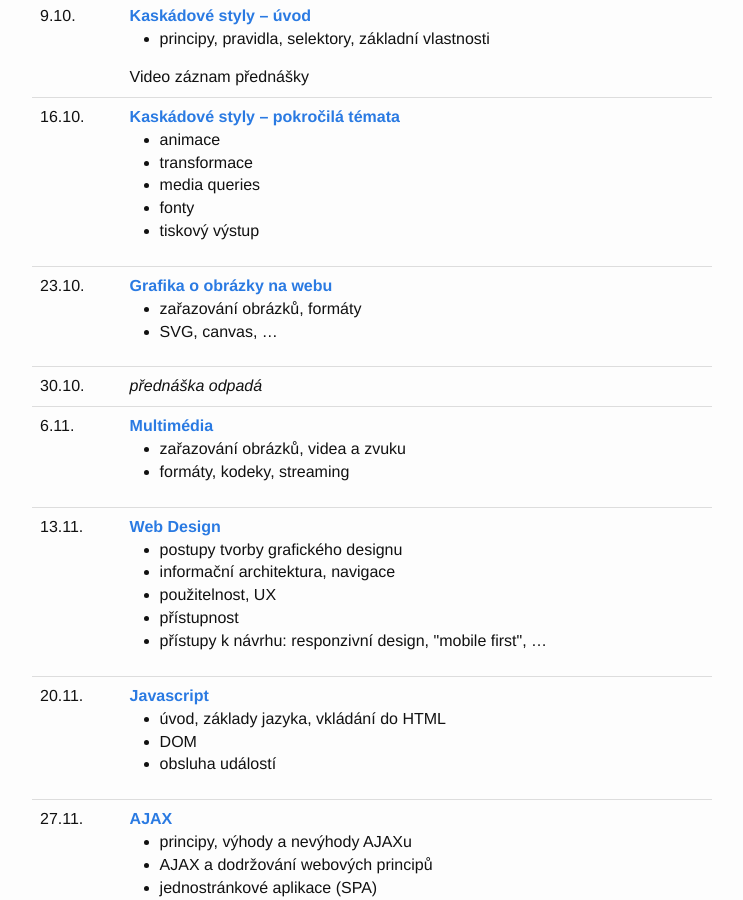
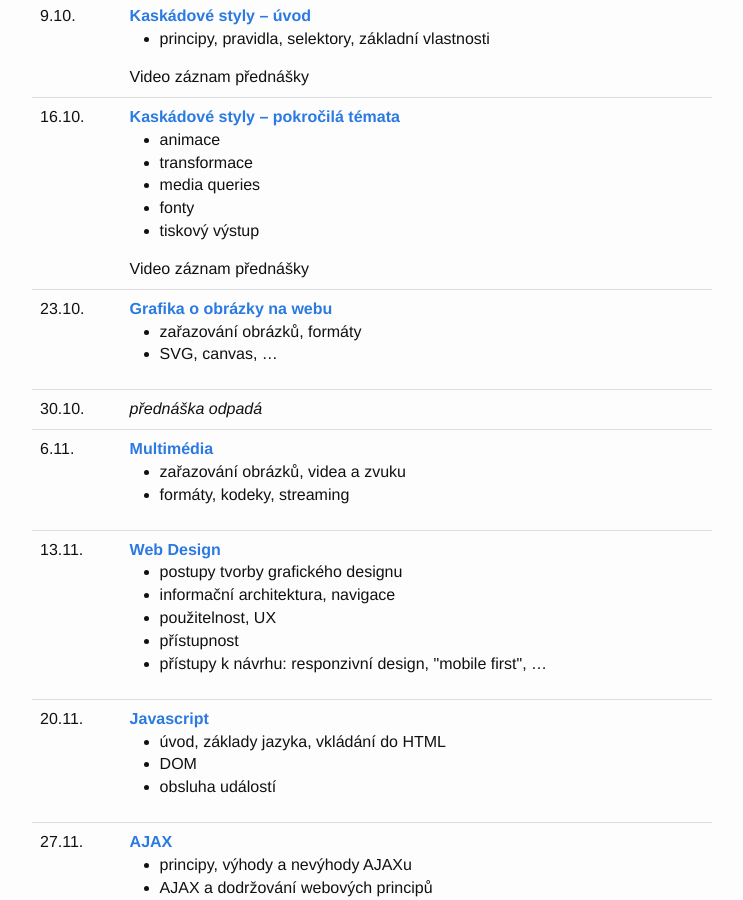
Before and after one commit to 4iz268/4iz268.github.io, a Jekyll site: the page built from prednasky/index.html, in a window 1280 px wide and 900 px high, scrolled down 637 px. Shown: the whole window, without its empty margins (268-1011 px from the left). Built offline with Jekyll 4.4.1, drawn with Linux system fonts in a browser that asks for light colours; nearby versions of some CDN libraries.

Commit message:
Added video of advanced CSS lecture

```diff
--- a/prednasky/index.html
+++ b/prednasky/index.html
@@ -72,6 +72,10 @@
           <li>fonty</li>
           <li>tiskový výstup</li>
         </ul>
+        <details>
+          <summary>Video záznam přednášky</summary>
+          <iframe width="560" height="315" src="https://www.youtube.com/embed/vWwBA4wd4Ag" frameborder="0" allow="accelerometer; autoplay; clipboard-write; encrypted-media; gyroscope; picture-in-picture" allowfullscreen></iframe>
+        </details>
       </td>
     </tr>
     <tr>
```
